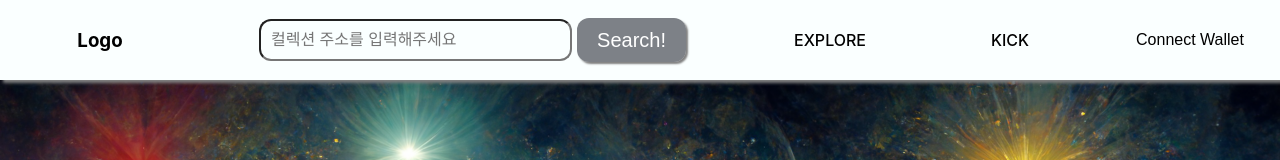
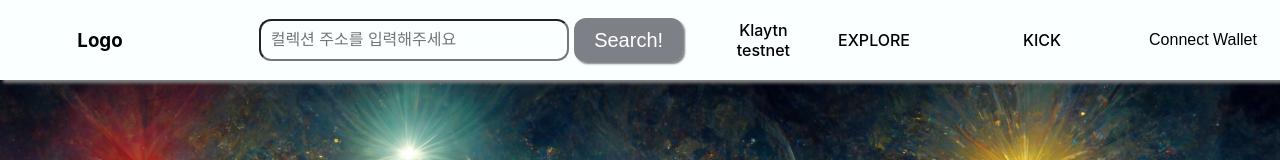
Before and after one commit to poqopo/NFT-Rental-Protocol-Frontend, a React (Create React App) app: page / in a window 1280 px wide. Shown: the top 160 px of the page. Built offline with nearby package versions, Linux system fonts and the light colour scheme; no server answers; what caver-js would draw is missing.

Commit message:
Add network Change button

```diff
--- a/package.json
+++ b/package.json
@@ -18,9 +18,11 @@
     "react-icons": "^4.6.0",
     "react-modal": "^3.16.1",
     "react-query": "^3.39.2",
+    "react-redux": "^8.0.4",
     "react-router-dom": "^6.4.2",
     "react-scripts": "5.0.1",
     "react-select": "^5.5.2",
+    "redux": "^4.2.0",
     "stream-browserify": "^3.0.0",
     "stream-http": "^3.2.0",
     "styled-components": "^5.3.5",
@@ -32,8 +34,8 @@
     "build": "react-scripts build",
     "test": "react-scripts test",
     "eject": "react-scripts eject",
-    "deploy" : "aws s3 sync ./build s3://rentropy.ml --profile=poqopo",
-    "invalidate" : "aws cloudfront create-invalidation --profile=poqopo --distribution-id E39CIQHWOZNX04 --paths /*"
+    "deploy": "aws s3 sync ./build s3://rentropy.ml --profile=poqopo",
+    "invalidate": "aws cloudfront create-invalidation --profile=poqopo --distribution-id E39CIQHWOZNX04 --paths /*"
   },
   "eslintConfig": {
     "extends": [
--- a/src/Components/Contents.js
+++ b/src/Components/Contents.js
@@ -109,14 +109,18 @@ export default function Contents({ rentinfo, owner }) {
     : "";
 
   async function getRentInfo() {
-    setnftActive(await viewNFTApprove(params.collectionAddress));
-    setIsactive((await viewTokenapprove(rentinfo.collateral_token)) > 0);
+    if (currentAddress !== "") {
+      setnftActive(await viewNFTApprove(params.collectionAddress));
+      setIsactive((await viewTokenapprove(rentinfo.collateral_token)) > 0);
+    }
     setName(await viewTokenname(rentinfo.collateral_token));
     setDecimal(await viewDecimal(rentinfo.collateral_token));
   }
 
   async function getListInfo() {
-    setnftActive(await viewNFTApprove(params.collectionAddress));
+    if (currentAddress !== "") {
+      setnftActive(await viewNFTApprove(params.collectionAddress));
+    }
   }
   async function getBlockNumber() {
     setBlock(await getBlock());
--- a/src/Components/Header.js
+++ b/src/Components/Header.js
@@ -1,8 +1,10 @@
 import { useEffect, useState } from "react";
+import { useDispatch, useSelector } from "react-redux";
 import { Link, useLocation } from "react-router-dom";
 import styled from "styled-components";
 import Button from "./Button";
 import Input from "./Input";
+import { networkChange } from "../reducers/network";
 
 const StyledHeader = styled.div`
   position: fixed;
@@ -33,7 +35,7 @@ const StyledHeader = styled.div`
   & .link {
     margin: auto 0;
     display: grid;
-    grid-template-columns: repeat(3, 1fr);
+    grid-template-columns: repeat(4, 1fr);
     place-content: space-evenly;
     font-size: 16px;
     font-weight: 500;
@@ -79,13 +81,15 @@ const ConnectWallet = styled.button`
 `;
 
 export default function Header() {
+  const dispatch = useDispatch();
+  const network = useSelector(state => state.network.value)
+
   const [isWalletConnected, setIsWalletConnected] = useState(false);
   const [currentAddress, setCurrentAddress] = useState(
     window.klaytn ? window.klaytn.selectedAddress : undefined
   );
   const [input, setInput] = useState("");
   const onChange = (e) => setInput(e.target.value);
-
   // initialize hook----------------------------
   useEffect(() => {
     const onLoad = async () => {
@@ -114,12 +118,14 @@ export default function Header() {
         await setCurrentAddress(accounts[0]);
         await setIsWalletConnected(true);
       });
+      window.klaytn.on("networkChanged", async function (network) {
+        dispatch(networkChange(network))
+      });
     }
 
     // clean-up 으로 event-listner 삭제
     return () => window.removeEventListener("load", onLoad);
   }, []);
-
   async function connectKaikas() {
     const response = await window.klaytn.enable();
     console.log("connect Click : ", response);
@@ -141,12 +147,14 @@ export default function Header() {
       </div>
 
       <div className="link">
+        <p>{network === 8217 ? "Klaytn Mainnet" : "Klaytn testnet"}</p>
         <a className="explore" href="/">
           Explore
         </a>
         <a className="explore" href="/Kick">
           Kick
         </a>
+
         <ConnectWallet onClick={() => connectKaikas()}>
           {isWalletConnected ? (
             <a href={`/user/${currentAddress}`}>Mypage</a>
--- a/src/Components/Itemlist.js
+++ b/src/Components/Itemlist.js
@@ -4,6 +4,7 @@ import styled from "styled-components";
 import { Link, useParams } from "react-router-dom";
 import Menu from "./Menu";
 import { useInfiniteQuery } from "react-query";
+import { useSelector } from "react-redux";
 
 const StyledList = styled.div`
   margin: auto;
@@ -14,8 +15,12 @@ const StyledList = styled.div`
   place-content: center;
   animation: fadeIn 1s;
   @keyframes fadeIn {
-    0% { opacity: 0; }
-    100% { opacity: 1; }
+    0% {
+      opacity: 0;
+    }
+    100% {
+      opacity: 1;
+    }
   }
 `;
 const Item = styled.div`
@@ -56,11 +61,12 @@ export default function Itemlist({
   viewMenu,
   sortMenu,
   menuVisible,
-  searchText
+  searchText,
 }) {
   const [selectedViewMenu, setViewMenu] = useState();
   const [selectedSortMenu, setSortMenu] = useState();
-
+  const network = useSelector(state => state.network.value)
+  console.log(network)
   const { data, fetchNextPage } = useInfiniteQuery(
     [
       "itemlist",
@@ -115,7 +121,6 @@ export default function Itemlist({
       />
       <StyledList>
         {data?.pages.map((page, pageIndex) => {
-
           const list = page.data;
           return list.map((nft, index) => {
             return (
@@ -127,10 +132,7 @@ export default function Itemlist({
                     ? ref
                     : null
                 }
-
               >
-
-
                 <Item>
                   <Link
                     to={`/${nft.collection_address}/${
@@ -140,7 +142,12 @@ export default function Itemlist({
                     <img className="image" src={nft.image} alt="loading..." />
                   </Link>
                   <h3>
-                    Name : {nft.name} {nft.token_id ? nft?.name.includes("#") ? "" : "#" + nft.token_id : ""}
+                    Name : {nft.name}{" "}
+                    {nft.token_id
+                      ? nft?.name.includes("#")
+                        ? ""
+                        : "#" + nft.token_id
+                      : ""}
                   </h3>
                 </Item>
               </div>
--- a/src/Components/Timer.js
+++ b/src/Components/Timer.js
@@ -19,7 +19,6 @@ const Timer = ({ block, rent_duration, rent_block, grace_period }) => {
 
   useEffect(() => {
     const timer = setInterval(() => {
-      console.log(1)
         count.current -= 1;
       setDay(intToString(parseInt(count.current / 3600 / 24)))
       setHour(intToString(parseInt(count.current % (3600 * 24) / 3600)));
--- a/src/index.js
+++ b/src/index.js
@@ -1,14 +1,20 @@
-import React from 'react';
-import ReactDOM from 'react-dom/client';
-import './index.css';
-import App from './App';
-import reportWebVitals from './reportWebVitals';
+import React from "react";
+import ReactDOM from "react-dom/client";
+import "./index.css";
+import App from "./App";
+import reportWebVitals from "./reportWebVitals";
+import { createStore, compose } from "redux";
+import rootReducer from "./reducers";
+import { Provider } from "react-redux";
 
-const root = ReactDOM.createRoot(document.getElementById('root'));
+const store = createStore(rootReducer, compose);
+const root = ReactDOM.createRoot(document.getElementById("root"));
 root.render(
-  <React.StrictMode>
-    <App />
-  </React.StrictMode>
+  <Provider store={store}>
+    <React.StrictMode>
+      <App />
+    </React.StrictMode>
+  </Provider>
 );
 
 // If you want to start measuring performance in your app, pass a function
--- /dev/null
+++ b/src/reducers/index.js
@@ -0,0 +1,10 @@
+import { combineReducers } from "redux";
+import {network} from "./network";
+
+// 여러 reducer를 사용하는 경우 reducer를 하나로 묶어주는 메소드입니다.
+// store에 저장되는 리듀서는 오직 1개입니다.
+const rootReducer = combineReducers({
+  network
+});
+
+export default rootReducer;
--- /dev/null
+++ b/src/reducers/network.js
@@ -0,0 +1,21 @@
+export const NETWORK = "NETWORK";
+
+export const networkChange = value => ({ type: NETWORK, value });
+
+const initalState = {
+  value: 0
+};
+
+export const network = (state = initalState, action) => {
+  switch (action.type) {
+    case NETWORK:
+      return {
+        ...state,
+        value: action.value
+      };
+
+    // default를 쓰지 않으면 맨처음 state에 count값이 undefined가 나옵니다 꼭! default문을 넣으세요
+    default:
+      return state;
+  }
+};
```
Also changed, not shown: src/actions/index.js (added), 1 other file (tests, documents, lock files or other folders).
